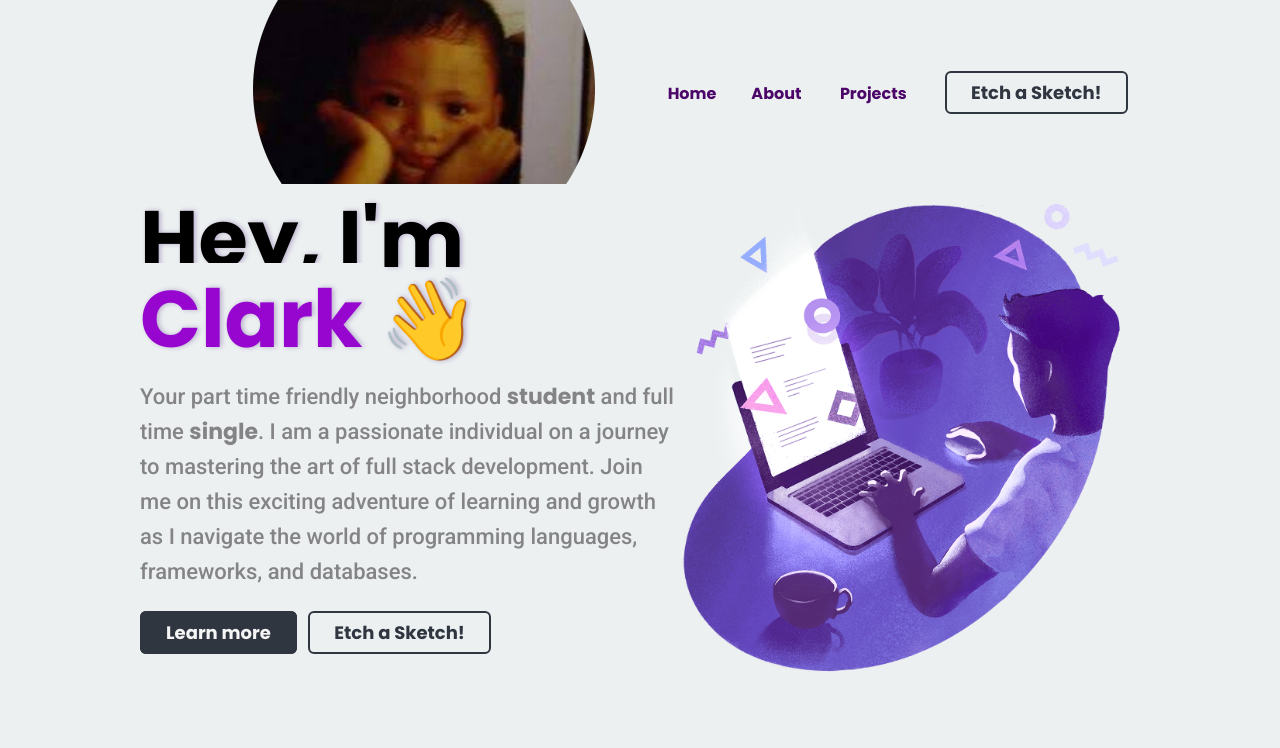
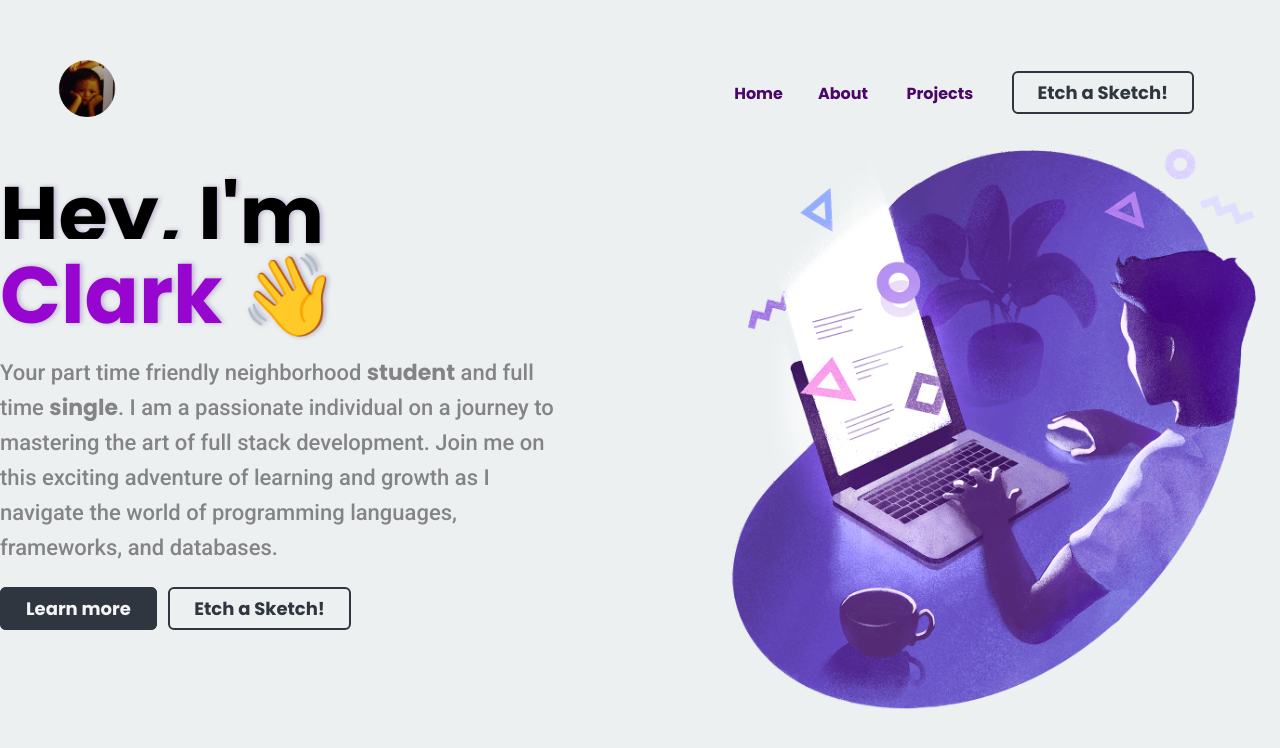
Before and after one commit to paranoidclark/it-elective, a plain HTML site: page views/index.html in a window 1280 px wide. Drawn offline with Linux system fonts and the light colour scheme.

Commit message:
Added Icon and fixed the spacings

```diff
--- a/views/index-style.css
+++ b/views/index-style.css
@@ -27,16 +27,16 @@ body {
     display: flex;
     width: 100%;
     height: 23vh;
-    position: relative;
-    justify-content: flex-end;
+    /* position: relative; */
+    justify-content: space-around;
     align-items: center;
 }
 
-#navigation:after {
+/* #navigation:after {
     content: " ";
     display: inline-block;
     padding: 3.5625rem;
-}
+} */
 
 #navigation ul {
     font-size: 0;
@@ -48,6 +48,10 @@ body {
     display: inline-block;
     font-weight: 900;
     color: #4c0669;
+}
+
+#navigation nav {
+    margin-right: -16em;
 }
 
 #navigation li .first-li {
@@ -64,6 +68,17 @@ body {
     content: " ";
     display: inline-block;
     width: 2.1875rem;
+}
+
+#navigation .face-icon {
+    /* border: 2px solid red; */
+    margin-left: -16em;
+}
+
+#navigation .myFaceIcon {
+    height: auto;
+    width: 80px;
+    position: relative;
 }
 
 .first-contact-btn {
@@ -90,28 +105,37 @@ body {
 /* ======== Landing Page Section ========= */
 
 #landing-section {
-    position: relative;
+    /* position: relative; */
     display: flex;
     width: 100%;
     height: 77vh;
-    justify-content: space-between;
+    /* justify-content: space-between; */
+    justify-content: center;
+    align-items: center;
+    /* border: 2px solid red; */
+    margin-top: -4em;
+    gap: 10em;
 }
 
 .landing-section-txt {
-    padding-left: 140px;
+    /* padding-left: 140px; */
     display: flex;
     flex-direction: column;
     justify-content: center;
+    margin-top: 5em;
 }
 
 .landing-section-txt .heading {
     margin-top: -140px;
+    /* border: 2px solid red; */
+    max-width: 46em;
 }
 
 .landing-section-txt header {
     font-size: 80px;
     line-height: 80px;
     text-shadow: 2px 0 5px #3a057048;
+    padding-bottom: 20px;
 }
 
 .landing-section-txt header span {
@@ -123,7 +147,7 @@ body {
     font-family: "Roboto", sans-serif;
     font-size: 22px;
     line-height: 35px;
-    padding-top: 20px;
+
 }
 
 .sub-button {
@@ -167,12 +191,13 @@ body {
 .landing-section-img {
     width: auto;
     height: auto;
-    padding-right: 140px;
+    /* padding-right: 140px; */
+    /* border: 2px solid red; */
 }
 
 .landing-section-img .first-img {
     width: auto;
-    height: 500px;
+    height: 600px;
     object-fit: contain;
 }
 
```
